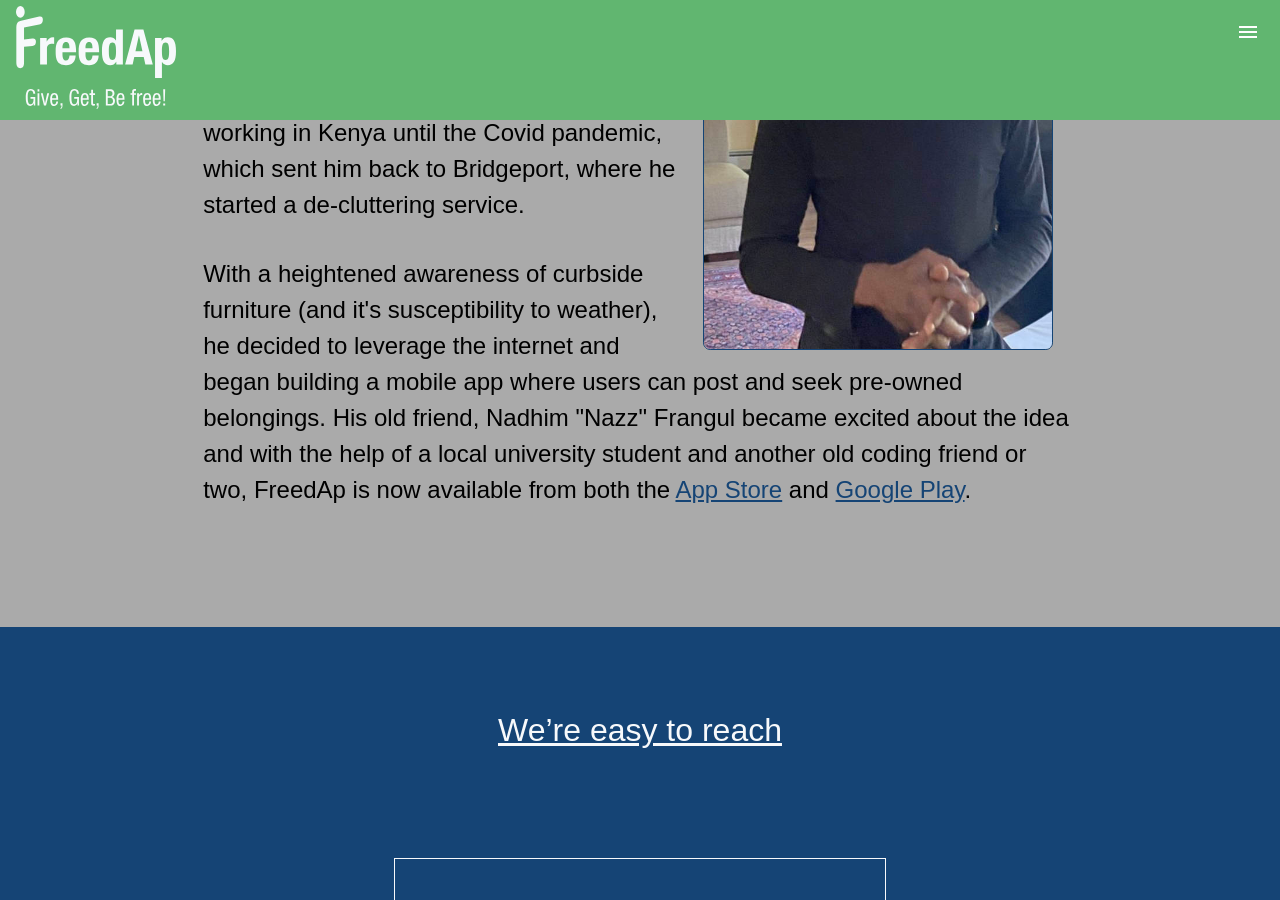
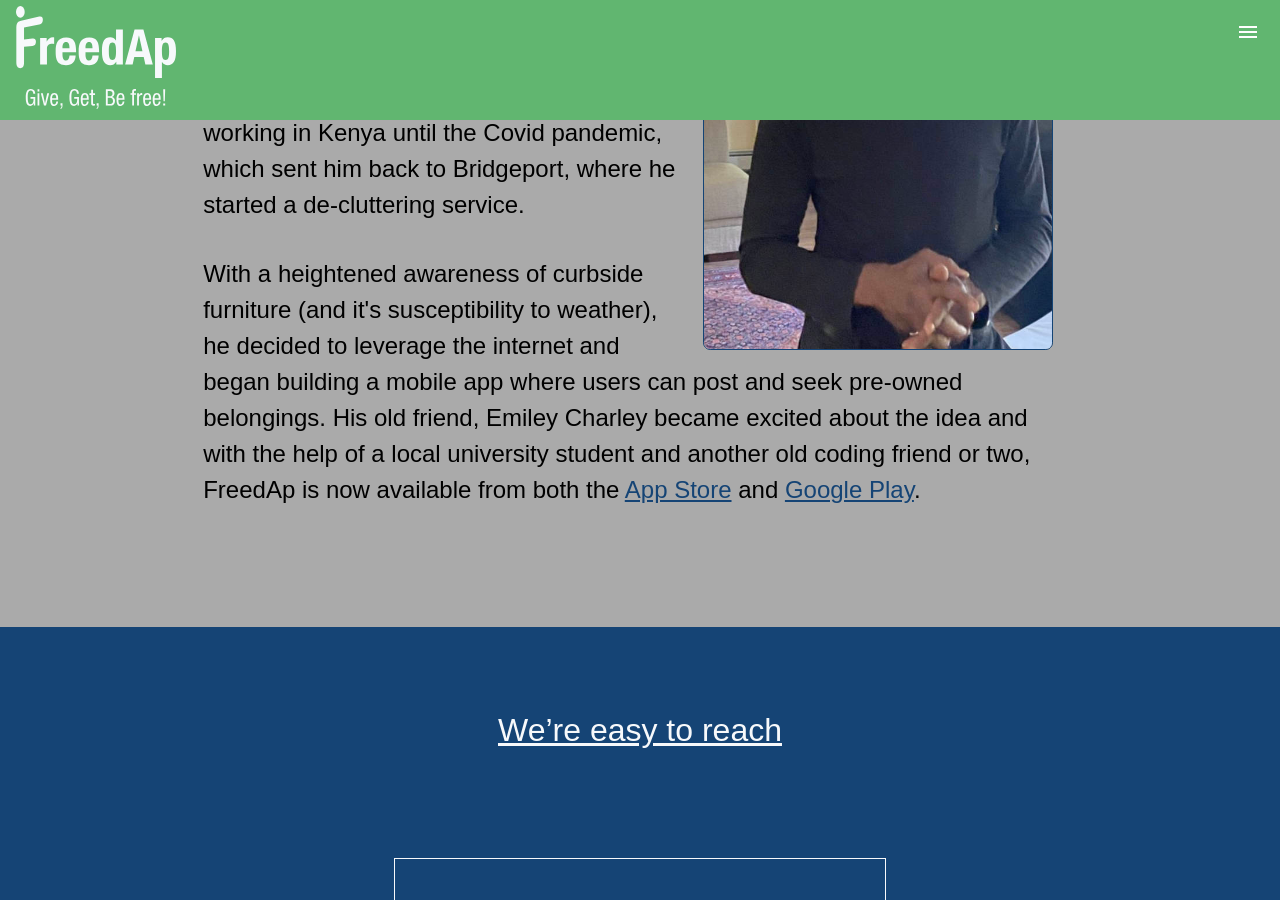
Before and after one commit to MikeiLL/FreedApWebsite, a Jekyll site: the page built from index.md, in a window 1280 px wide and 900 px high, scrolled down 3106 px. Built offline with Jekyll 4.4.1, drawn with Linux system fonts in a browser that asks for light colours; our own code applies the rules of GitHub Pages for plain Markdown files.

Commit message:
Replace Nadhim with Emiley Charley.

```diff
--- a/index.md
+++ b/index.md
@@ -90,7 +90,7 @@ category: hero full-width
     <span itemprop="name">ḞreedAp</span> was conceived by Franck Adjisegbe, a native of Benin who attended University of Bridgeport in 1994; spent time as Culture & Lifestyle reporter for Washington Times in Nigeria; lead American high school students in building six schools and a water system in Benin and was working in Kenya until the Covid pandemic, which sent him back to Bridgeport, where he started a de-cluttering service.
   </p>
 
-  <p>With a heightened awareness of curbside furniture (and it's susceptibility to weather), he decided to leverage the internet and began building a mobile app where users can post and seek pre-owned belongings. His old friend, Nadhim "Nazz" Frangul became excited about the idea and with the help of a local university student and another old coding friend or two, FreedAp is now available from both the <a href="https://apps.apple.com/au/app/freedap/id1632143768">App Store</a> and <a href='https://play.google.com/store/apps/details?id=com.freedap.freedap&pcampaignid=pcampaignidMKT-Other-global-all-co-prtnr-py-PartBadge-Mar2515-1'>Google Play</a>.
+  <p>With a heightened awareness of curbside furniture (and it's susceptibility to weather), he decided to leverage the internet and began building a mobile app where users can post and seek pre-owned belongings. His old friend, Emiley Charley became excited about the idea and with the help of a local university student and another old coding friend or two, FreedAp is now available from both the <a href="https://apps.apple.com/au/app/freedap/id1632143768">App Store</a> and <a href='https://play.google.com/store/apps/details?id=com.freedap.freedap&pcampaignid=pcampaignidMKT-Other-global-all-co-prtnr-py-PartBadge-Mar2515-1'>Google Play</a>.
   </p>
   <br style="clear:both">
 </section>
```
